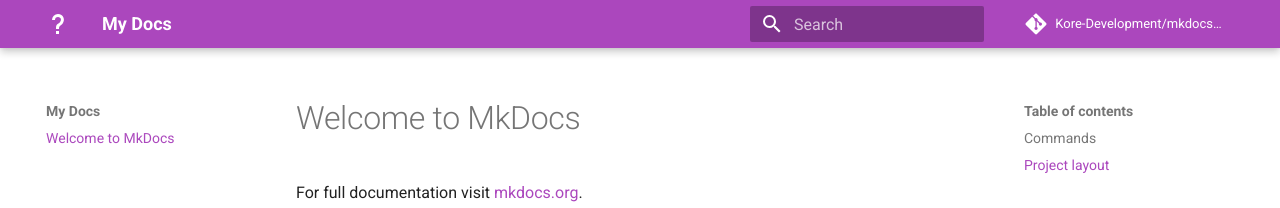
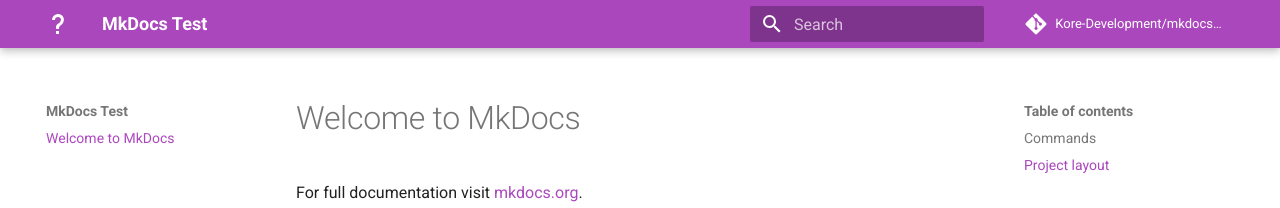
Before and after one commit to Kore-Development/mkdocs-test, an MkDocs documentation site: the page built from docs/index.md, in a window 1280 px wide. Shown: the top 208 px of the page. Built offline with MkDocs 1.6.1 and Material for MkDocs 9.7.7, drawn with Linux system fonts in a browser that asks for light colours; comment, search, counter and statistics services are not loaded.

Commit message:
Update mkdocs.yml

```diff
--- a/mkdocs.yml
+++ b/mkdocs.yml
@@ -1,4 +1,4 @@
-site_name: My Docs
+site_name: MkDocs Test
 theme:
   name: 'material'
   palette:
```
